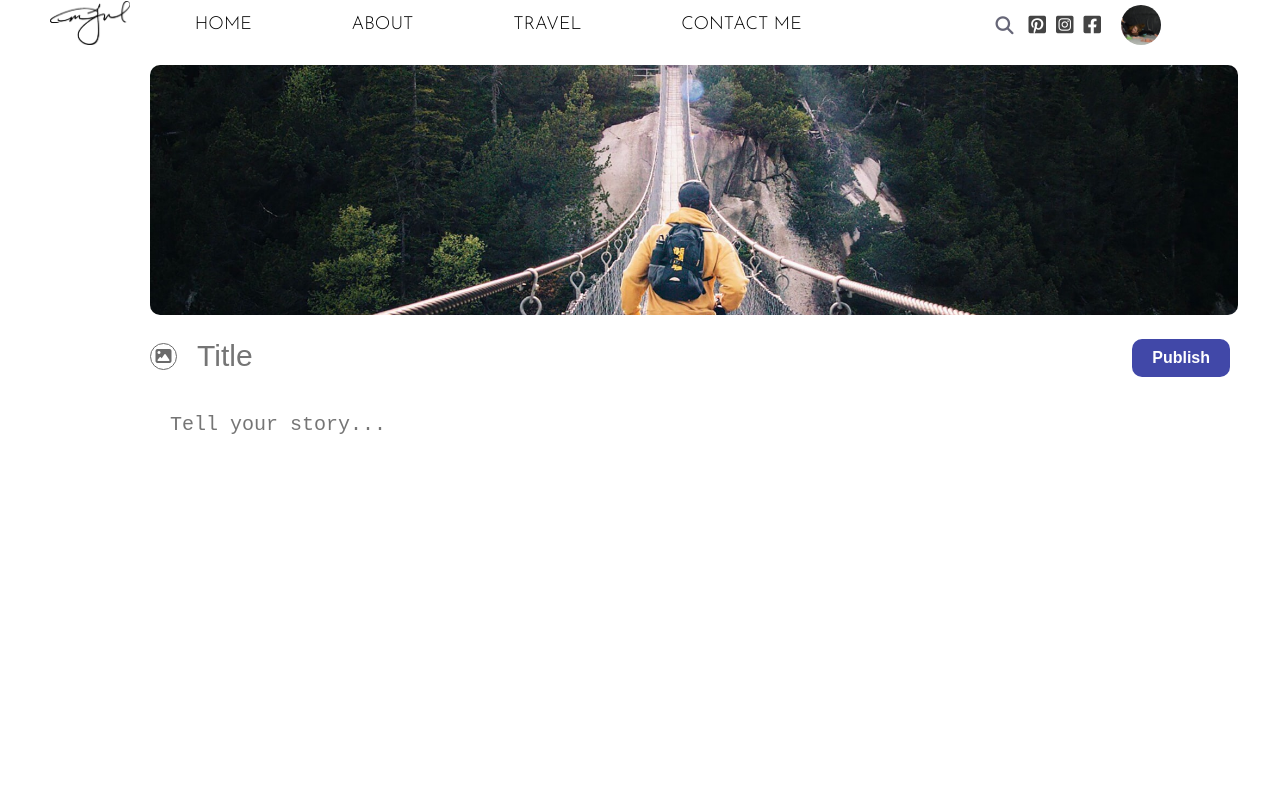
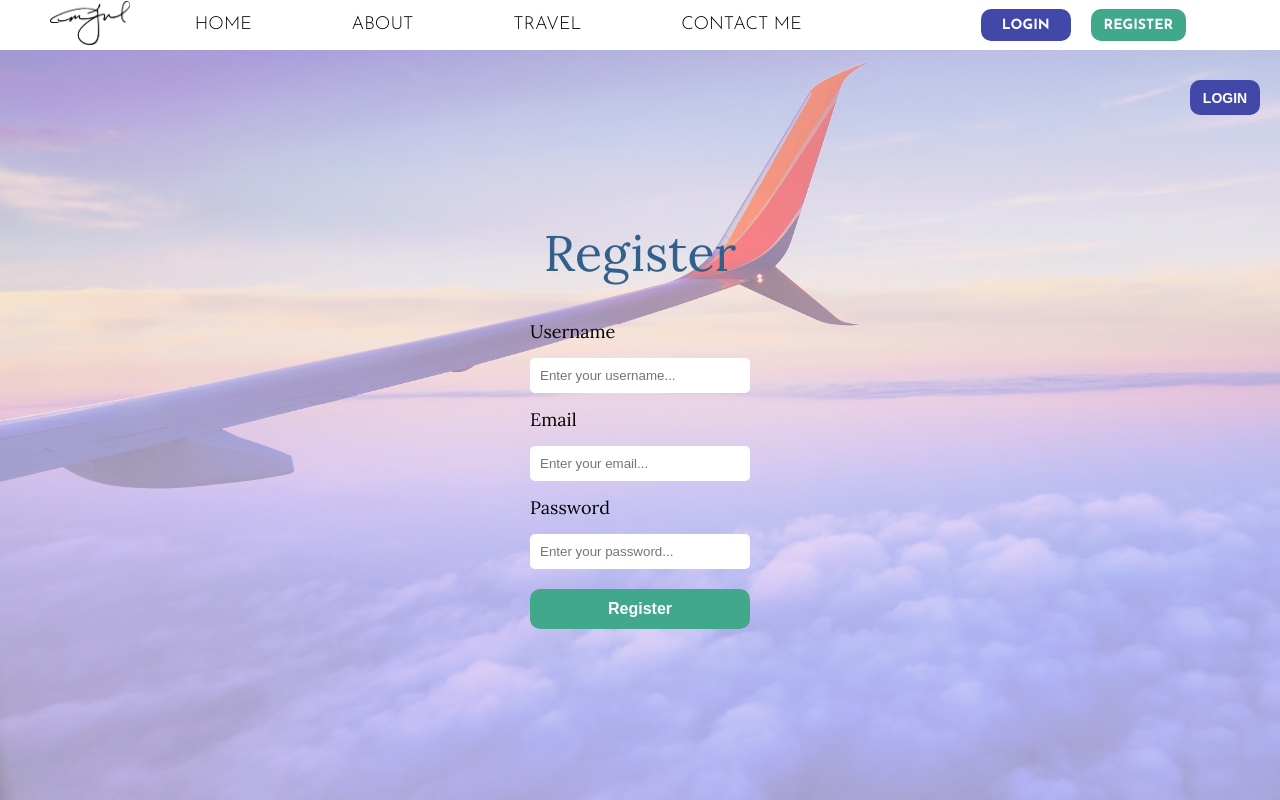
Before and after one commit to ajaramillo6/travel, a React (Create React App) app in the folder client/: page /write in a window 1280 px wide. Shown: the top 800 px of the page. Built offline with nearby package versions, Linux system fonts and the light colour scheme; the HTML template or start-up script is replaced by a standard one.

Commit message:
register create user

```diff
--- a/client/src/App.js
+++ b/client/src/App.js
@@ -14,7 +14,7 @@ import {
 
 function App() {
 
-  const user = true;
+  const user = false;
 
   return (
     <Router>
--- a/client/src/components/sidebar/Sidebar.jsx
+++ b/client/src/components/sidebar/Sidebar.jsx
@@ -1,6 +1,7 @@
 import "./sidebar.css";
 import { useEffect, useState } from 'react';
 import axios from 'axios';
+import { Link } from 'react-router-dom';
 
 export default function Sidebar() {
 
@@ -27,7 +28,9 @@ export default function Sidebar() {
         <span className="sidebarTitle">PLACES</span>
         <ul className="sidebarList">
           {cats.map((cat)=>(
-            <li className="sidebarListItem">{cat.name}</li>
+            <Link className="link" to={`/?cat=${cat.name}`}>
+              <li className="sidebarListItem">{cat.name}</li>
+            </Link>
           ))}
         </ul>
       </div>
--- a/client/src/components/singlePost/SinglePost.jsx
+++ b/client/src/components/singlePost/SinglePost.jsx
@@ -1,5 +1,5 @@
 import "./singlePost.css";
-import { useLocation } from "react-router-dom"
+import { Link, useLocation } from "react-router-dom"
 import { useEffect, useState } from "react";
 import axios from 'axios';
 import { format } from 'timeago.js';
@@ -33,7 +33,9 @@ export default function SinglePost() {
             </div>
           </h1>
           <div className="singlePostInfo">
-            <span className="singlePostAuthor">Author: <b>{post.username}</b></span>
+            <span className="singlePostAuthor">
+              Author: <b><Link className="link" to={`/?user=${post.username}`}>{post.username}</Link></b>
+            </span>
             <span className="singlePostDate">{format(post.createdAt)}</span>
           </div>
           <p className="singlePostDesc">{post.desc}</p>
--- a/client/src/components/topbar/Topbar.jsx
+++ b/client/src/components/topbar/Topbar.jsx
@@ -4,7 +4,7 @@ import SideNavbar from "../sideNavbar/SideNavbar";
 
 export default function Topbar() {
 
-    const user = true;
+    const user = false;
 
   return (
     <div className="top">
--- a/client/src/pages/register/Register.jsx
+++ b/client/src/pages/register/Register.jsx
@@ -1,17 +1,56 @@
-import "./register.css"
+import { useState } from "react";
+import "./register.css";
+import axios from "axios";
 
 export default function Register() {
+  const[username, setUsername] = useState("");
+  const[email, setEmail] = useState("");
+  const[password, setPassword] = useState("");
+  const[error, setError] = useState(false);
+
+  const handleSubmit = async(e) => {
+    e.preventDefault();
+    setError(false);
+    try{
+      const res = await axios.post("/auth/register", {
+        username,
+        email,
+        password,
+      });
+      res.data && window.location.replace("/login");
+    }catch(err){
+      setError(true);
+    }
+
+  }
+
   return (
     <div className="register">
         <span className="registerTitle">Register</span>
-        <form className="registerForm">
+        <form className="registerForm" onSubmit={handleSubmit}>
             <label>Username</label>
-            <input type="text" className="registerInput" placeholder="Enter your username..." />
+            <input
+              type="text"
+              className="registerInput"
+              placeholder="Enter your username..."
+              onChange={(e) => setUsername(e.target.value)}
+            />
             <label>Email</label>
-            <input type="text" className="registerInput" placeholder="Enter your email..." />
+            <input
+              type="text"
+              className="registerInput"
+              placeholder="Enter your email..."
+              onChange={(e) => setEmail(e.target.value)}
+            />
             <label>Password</label>
-            <input type="password" className="registerInput" placeholder="Enter your password..." />
-            <button className="registerButton">Register</button>
+            <input
+              type="password"
+              className="registerInput"
+              placeholder="Enter your password..."
+              onChange={(e) => setPassword(e.target.value)}
+            />
+            <button className="registerButton" type="submit">Register</button>
+            {error && <span style={{color:"red", fontSize:"12px", marginTop:"10px"}}>Something went wrong!</span>}
         </form>
         <button className="registerLoginButton">LOGIN</button>
     </div>
```
